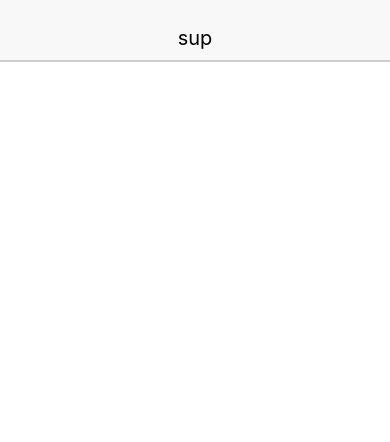
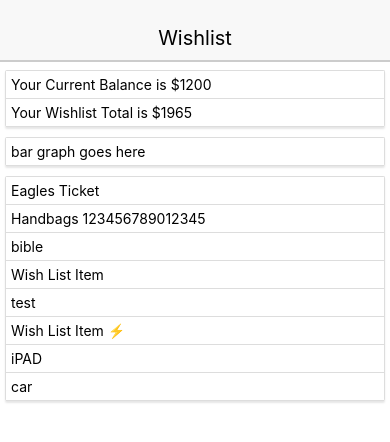
Before and after one commit to jsm-moven/wishlist-d3-backbone, a React Native app in the folder d3WishlistNative/: screen / in a window 390 px wide. Shown: the top 442 px of the page. Built offline with nearby package versions, Linux system fonts and the light colour scheme.

Commit message:
List and balances added

```diff
--- a/d3WishlistNative/App.js
+++ b/d3WishlistNative/App.js
@@ -1,13 +1,46 @@
 import React, { Component } from 'react';
-import { View } from 'react-native';
+import { View, Text } from 'react-native';
 import * as d3 from 'd3';
-import {Header} from './src/components/common';
+import WishlistItem from './src/components/WishlistItem';
+import { Header, Card, CardSection } from './src/components/common';
+import List from './data/sampleWishlistResponse.json';
+import Stash from './data/sampleStashResponse.json';
 
 export default class App extends Component {
   render() {
+    let currentBalance = Stash.currentStashBalance;
+    let wishlist = {};
+    let headers = [];
+    let totalWishlistCost = 0;
+    let list = List.active.map((item) => {
+      headers.push(`item-${item.order}`);
+      wishlist[`item-${item.order}`] = item.price;
+      totalWishlistCost += item.price;
+      return (
+        <WishlistItem key={`item-${item.order}`} name={item.name} />
+      );
+    });
     return (
       <View>
-        <Header headerText='sup'/>
+        <Header headerText='Wishlist' />
+        <Card>
+          <CardSection>
+            <Text>Your Current Balance is ${currentBalance}</Text>
+          </CardSection>
+          <CardSection>
+            <Text>Your Wishlist Total is ${totalWishlistCost}</Text>
+          </CardSection>
+        </Card>
+
+        <Card>
+          <CardSection>
+            <Text>bar graph goes here</Text>
+          </CardSection>
+        </Card>
+
+        <Card>
+          { list }
+        </Card>
       </View>
     );
   }
--- /dev/null
+++ b/d3WishlistNative/data/sampleStashResponse.json
@@ -0,0 +1,6 @@
+{
+  "currentNetStash": 0,
+  "currentStashBalance": 1200,
+  "velocity": 344.5,
+  "aboveBelowTypical": -344.5
+}
--- /dev/null
+++ b/d3WishlistNative/data/sampleWishlistResponse.json
@@ -0,0 +1,132 @@
+{
+  "active": [
+    {
+      "user_id": "6389",
+      "wishlist_id": "140",
+      "name": "Eagles Ticket",
+      "image": null,
+      "price": 220,
+      "reason": "REASON_WANT_TO_BUY",
+      "stock_image": "images/mobile/stock-buy-concert.jpg",
+      "cashed_out": false,
+      "purchased": false,
+      "created_at": "2017-10-03T13:55:15.837Z",
+      "deleted_date": null,
+      "updated_at": "2017-10-03T13:55:15.837Z",
+      "order": "0",
+      "color": "1"
+    },
+    {
+      "user_id": "6389",
+      "wishlist_id": "141",
+      "name": "Handbags 123456789012345",
+      "image": null,
+      "price": 210,
+      "reason": "REASON_WANT_TO_BUY",
+      "stock_image": "images/mobile/stock-buy-clothes.jpg",
+      "cashed_out": false,
+      "purchased": false,
+      "created_at": "2017-10-03T13:55:59.215Z",
+      "deleted_date": null,
+      "updated_at": "2017-10-03T13:55:59.215Z",
+      "order": "1",
+      "color": "2"
+    },
+    {
+      "user_id": "6389",
+      "wishlist_id": "142",
+      "name": "bible",
+      "image": null,
+      "price": 211,
+      "reason": "REASON_WANT_TO_BUY",
+      "stock_image": null,
+      "cashed_out": false,
+      "purchased": false,
+      "created_at": "2017-10-09T12:43:17.394Z",
+      "deleted_date": null,
+      "updated_at": "2017-10-09T12:43:17.394Z",
+      "order": "2",
+      "color": "3"
+    },
+    {
+      "user_id": "6389",
+      "wishlist_id": "176",
+      "name": "Wish List Item",
+      "image": null,
+      "price": 100,
+      "reason": "REASON_WANT_TO_BUY",
+      "stock_image": null,
+      "cashed_out": false,
+      "purchased": false,
+      "created_at": "2017-11-10T17:52:17.030Z",
+      "deleted_date": null,
+      "updated_at": "2017-11-10T17:52:17.030Z",
+      "order": "3",
+      "color": "7"
+    },
+    {
+      "user_id": "6389",
+      "wishlist_id": "362",
+      "name": "test",
+      "image": null,
+      "price": 1,
+      "reason": "REASON_WANT_TO_BUY",
+      "stock_image": null,
+      "cashed_out": false,
+      "purchased": false,
+      "created_at": "2018-03-06T23:09:06.978Z",
+      "deleted_date": null,
+      "updated_at": "2018-03-06T23:09:06.978Z",
+      "order": "4",
+      "color": "8"
+    },
+    {
+      "user_id": "6389",
+      "wishlist_id": "241",
+      "name": "Wish List Item ⚡",
+      "image": null,
+      "price": 2,
+      "reason": "REASON_WANT_TO_BUY",
+      "stock_image": null,
+      "cashed_out": false,
+      "purchased": false,
+      "created_at": "2017-12-08T16:53:03.859Z",
+      "deleted_date": null,
+      "updated_at": "2017-12-08T16:53:03.859Z",
+      "order": "5",
+      "color": "4"
+    },
+    {
+      "user_id": "6389",
+      "wishlist_id": "139",
+      "name": "iPAD",
+      "image": null,
+      "price": 221,
+      "reason": "REASON_WANT_TO_BUY",
+      "stock_image": "images/mobile/stock-buy-technology.jpg",
+      "cashed_out": false,
+      "purchased": false,
+      "created_at": "2017-10-03T13:44:37.213Z",
+      "deleted_date": null,
+      "updated_at": "2017-10-03T13:44:37.213Z",
+      "order": "6",
+      "color": "6"
+    },
+    {
+      "user_id": "6389",
+      "wishlist_id": "124",
+      "name": "car",
+      "image": null,
+      "price": 1000,
+      "reason": "REASON_WANT_TO_BUY",
+      "stock_image": "images/mobile/stock-buy-car.jpg",
+      "cashed_out": false,
+      "purchased": false,
+      "created_at": "2017-07-13T18:29:00.451Z",
+      "deleted_date": null,
+      "updated_at": "2017-07-13T18:29:00.451Z",
+      "order": "7",
+      "color": "5"
+    }
+  ]
+ }
--- a/d3WishlistNative/package.json
+++ b/d3WishlistNative/package.json
@@ -14,6 +14,7 @@
   "devDependencies": {
     "babel-jest": "23.0.0",
     "babel-preset-react-native": "4.0.0",
+    "eslint-config-rallycoding": "^3.2.0",
     "jest": "23.0.0",
     "react-test-renderer": "16.3.1"
   },
--- /dev/null
+++ b/d3WishlistNative/src/components/WishlistItem.js
@@ -0,0 +1,15 @@
+import React from 'react';
+import { Text } from 'react-native';
+import { CardSection } from './common';
+
+const WishlistItem = (props) => {
+  return (
+    <CardSection>
+      <Text>
+        { props.name }
+      </Text>
+    </CardSection>
+  );
+};
+
+export default WishlistItem;
```
Also changed, not shown: 2 other files (tests, documents, lock files or other folders).
